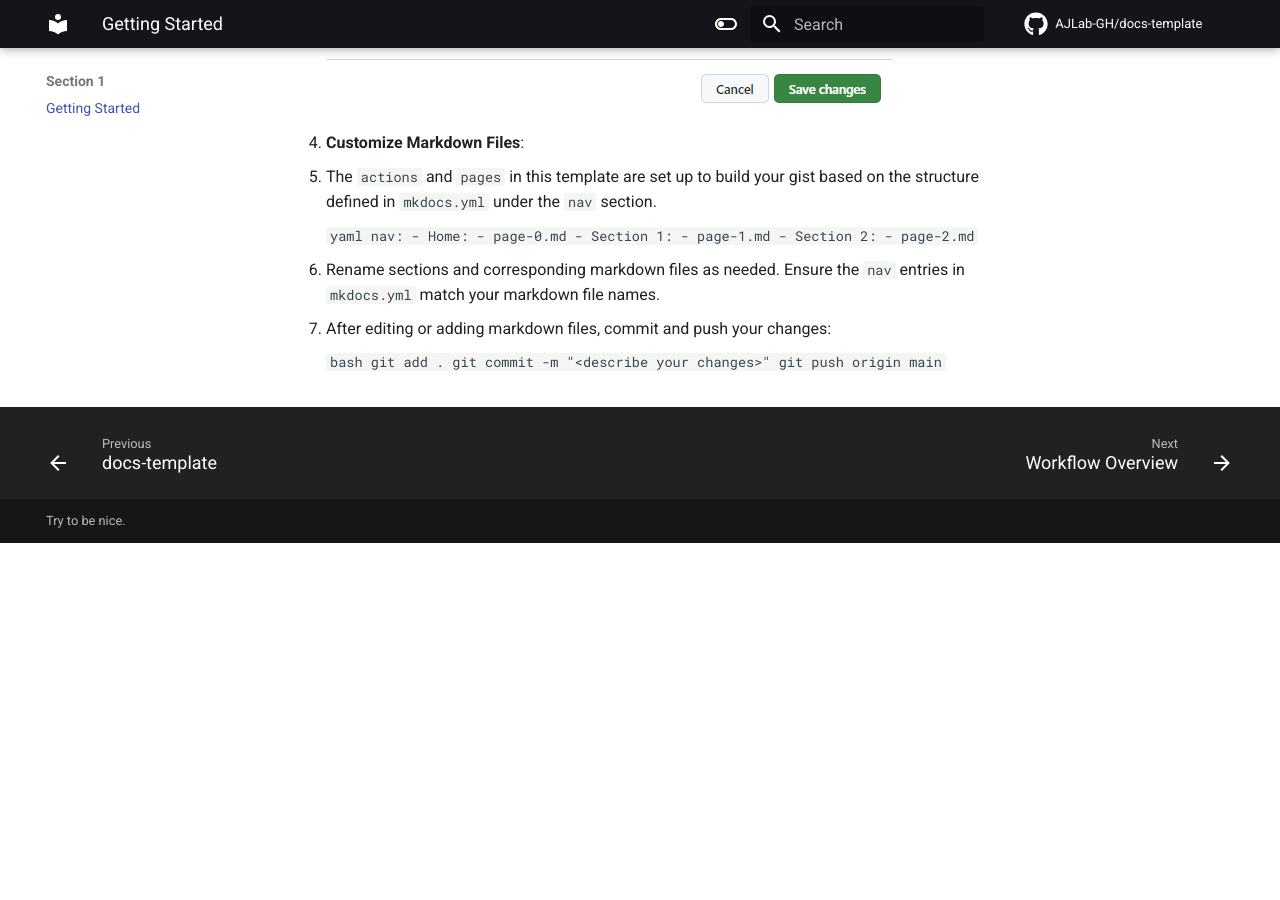
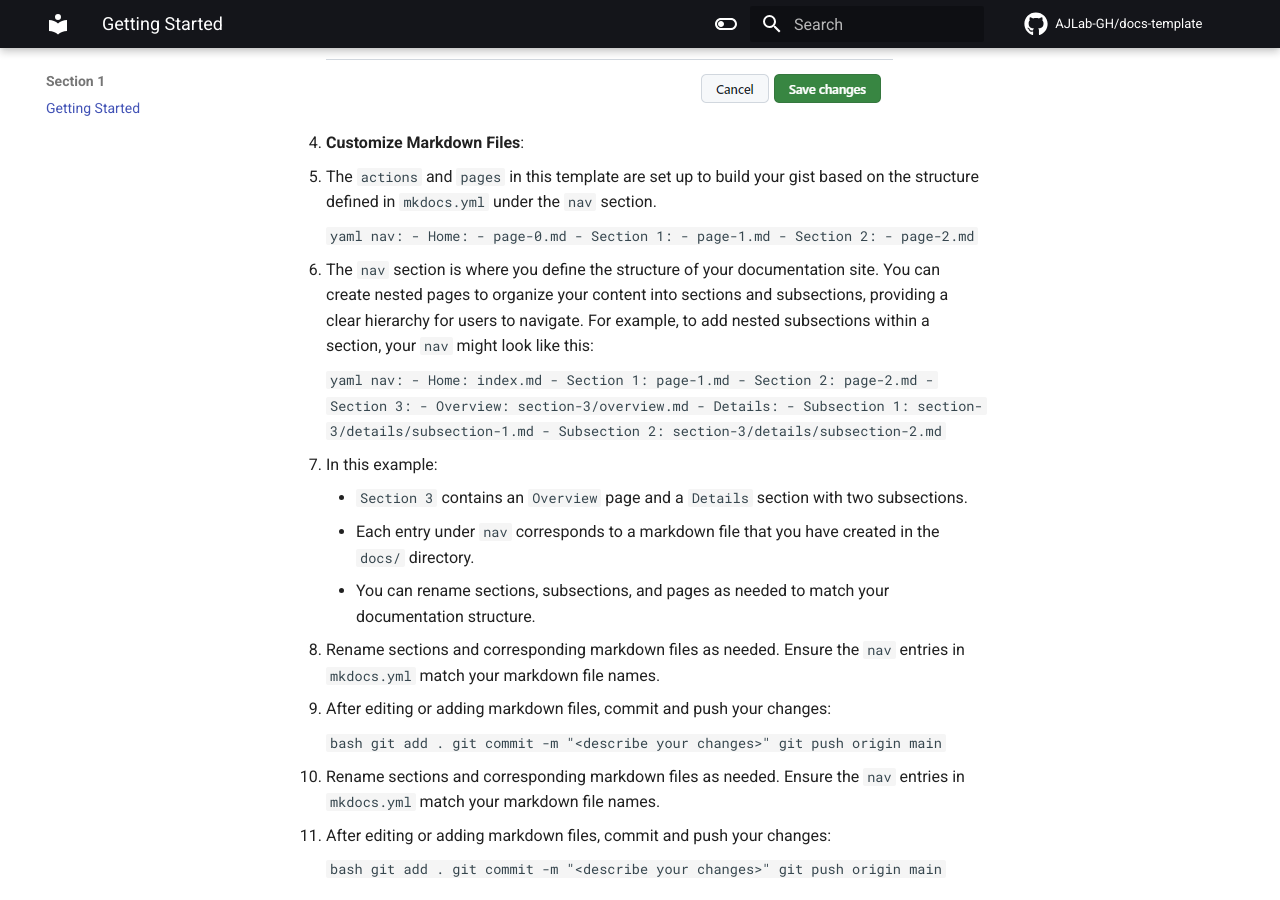
Before and after one commit to ajlab-gh/docs-template, an MkDocs documentation site: the page built from docs/page-1.md, in a window 1280 px wide and 900 px high, scrolled down 1613 px. Built offline with MkDocs 1.6.1 and Material for MkDocs 9.7.7, drawn with Linux system fonts in a browser that asks for light colours; comment, search, counter and statistics services are not loaded; before the commit the page ends 2156 px from its top, so only the background shows below that.

Commit message:
added tiering and example to nav and readme document

````diff
--- a/docs/page-1.md
+++ b/docs/page-1.md
@@ -43,6 +43,25 @@ Follow these steps to quickly set up and start working on this project:
            - page-2.md
      ```
 
+   - The `nav` section is where you define the structure of your documentation site. You can create nested pages to organize your content into sections and subsections, providing a clear hierarchy for users to navigate. For example, to add nested subsections within a section, your `nav` might look like this:
+
+     ```yaml
+     nav:
+       - Home: index.md
+       - Section 1: page-1.md
+       - Section 2: page-2.md
+       - Section 3:
+           - Overview: section-3/overview.md
+           - Details:
+               - Subsection 1: section-3/details/subsection-1.md
+               - Subsection 2: section-3/details/subsection-2.md
+     ```
+
+   - In this example:
+     - `Section 3` contains an `Overview` page and a `Details` section with two subsections.
+     - Each entry under `nav` corresponds to a markdown file that you have created in the `docs/` directory.
+     - You can rename sections, subsections, and pages as needed to match your documentation structure.
+
    - Rename sections and corresponding markdown files as needed. Ensure the `nav` entries in `mkdocs.yml` match your markdown file names.
 
    - After editing or adding markdown files, commit and push your changes:
@@ -52,3 +71,13 @@ Follow these steps to quickly set up and start working on this project:
      git commit -m "<describe your changes>"
      git push origin main
      ```
+
+   - Rename sections and corresponding markdown files as needed. Ensure the `nav` entries in `mkdocs.yml` match your markdown file names.
+
+   - After editing or adding markdown files, commit and push your changes:
+
+     ```bash
+     git add .
+     git commit -m "<describe your changes>"
+     git push origin main
+     ```
--- a/mkdocs.yml
+++ b/mkdocs.yml
@@ -110,3 +110,8 @@ nav:
           - "page-1.md"
   - "Section 2":
           - "page-2.md"
+  - "Section 3":
+      - Overview: section-3/section-3-overview.md
+      - Details:
+          - Subsection 1: section-3/details/subsection-1.md
+          - Subsection 2: section-3/details/subsection-2.md
````
Also changed, not shown: README.md (+19 -0 lines), docs/section-3/details/subsection-1.md (added, +3 -0 lines), docs/section-3/details/subsection-2.md (added, +3 -0 lines), docs/section-3/section-3-overview.md (added, +3 -0 lines).
